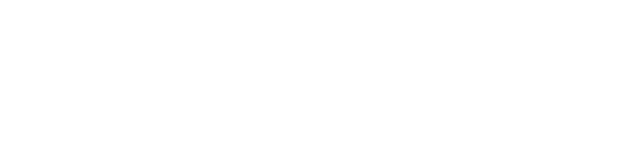
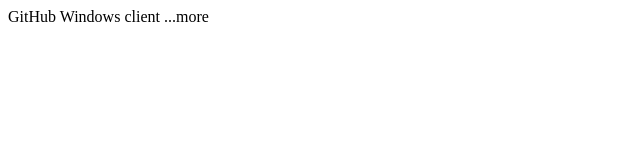
Before and after one commit to sbtnlbhub/test2, a plain HTML site: page WebContent/index.html in a window 1280 px wide. Shown: the whole page, without its empty margins (0-640 px from the left). Drawn offline with Linux system fonts and the light colour scheme.

Commit message:
add more code
index

```diff
--- a/WebContent/index.html
+++ b/WebContent/index.html
@@ -5,6 +5,8 @@
 <title>Insert title here</title>
 </head>
 <body>
+ GitHub Windows client
 
+ ...more
 </body>
 </html>
```
